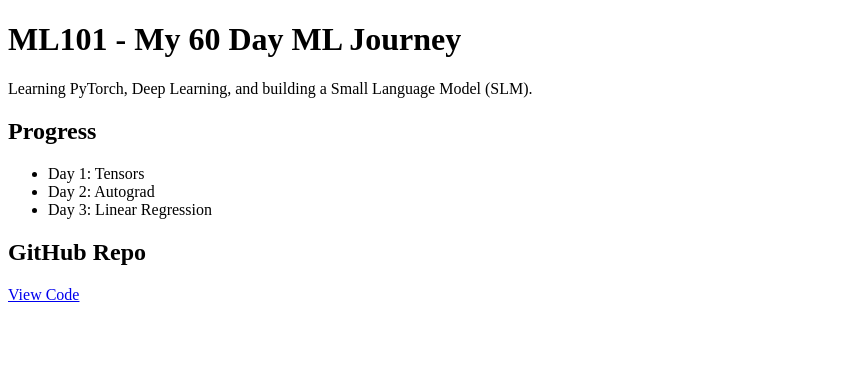
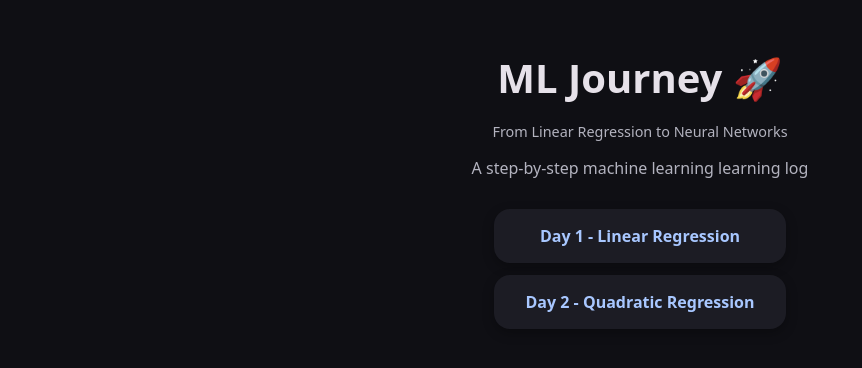
Before and after one commit to amoghsbaviskar-bit/ML101, a plain HTML site: page index.html in a window 1280 px wide. Shown: the whole page, without its empty margins (0-862 px from the left). Drawn offline with Linux system fonts and the light colour scheme.

Commit message:
updated the pages to look more pretty

```diff
--- a/index.html
+++ b/index.html
@@ -1,21 +1,93 @@
 <!DOCTYPE html>
-<html>
+<html lang="en">
 <head>
-    <title>ML101 Journey</title>
+  <meta charset="UTF-8">
+  <title>ML Journey</title>
+
+  <style>
+    :root {
+      --bg: #0f0f14;
+      --surface: #1c1c24;
+      --surface-2: #2a2a35;
+      --primary: #a8c7ff;
+      --text: #e6e1e9;
+      --muted: #b3b3bf;
+      --radius: 16px;
+    }
+
+    body {
+      margin: 0;
+      font-family: system-ui, sans-serif;
+      background: var(--bg);
+      color: var(--text);
+      text-align: center;
+    }
+
+    h1 {
+      margin-top: 50px;
+      font-size: 2.5rem;
+      font-weight: 700;
+    }
+
+    p {
+      color: var(--muted);
+      margin-bottom: 30px;
+    }
+
+    .container {
+      display: flex;
+      flex-direction: column;
+      gap: 12px;
+      align-items: center;
+      margin-top: 20px;
+    }
+
+    .card {
+      width: 260px;
+      background: var(--surface);
+      padding: 16px;
+      border-radius: var(--radius);
+      transition: 0.2s ease;
+      box-shadow: 0 4px 12px rgba(0,0,0,0.3);
+    }
+
+    .card:hover {
+      background: var(--surface-2);
+      transform: translateY(-3px);
+    }
+
+    a {
+      text-decoration: none;
+      color: var(--primary);
+      font-weight: 600;
+    }
+
+    .tagline {
+      font-size: 0.9rem;
+      color: var(--muted);
+      margin-top: -10px;
+    }
+  </style>
 </head>
+
 <body>
-    <h1>ML101 - My 60 Day ML Journey</h1>
 
-    <p>Learning PyTorch, Deep Learning, and building a Small Language Model (SLM).</p>
+  <h1>ML Journey 🚀</h1>
+  <div class="tagline">From Linear Regression to Neural Networks</div>
 
-    <h2>Progress</h2>
-    <ul>
-        <li>Day 1: Tensors </li>
-        <li>Day 2: Autograd </li>
-        <li>Day 3: Linear Regression </li>
-    </ul>
+  <p>A step-by-step machine learning learning log</p>
 
-    <h2>GitHub Repo</h2>
-    <a href="https://github.com/amoghsbaviskar-bit/ML101">View Code</a>
+  <div class="container">
+
+    <div class="card">
+      <a href="day01/">Day 1 - Linear Regression</a>
+    </div>
+
+    <div class="card">
+      <a href="day02/">Day 2 - Quadratic Regression</a>
+    </div>
+
+  </div>
+
 </body>
 </html>
```
